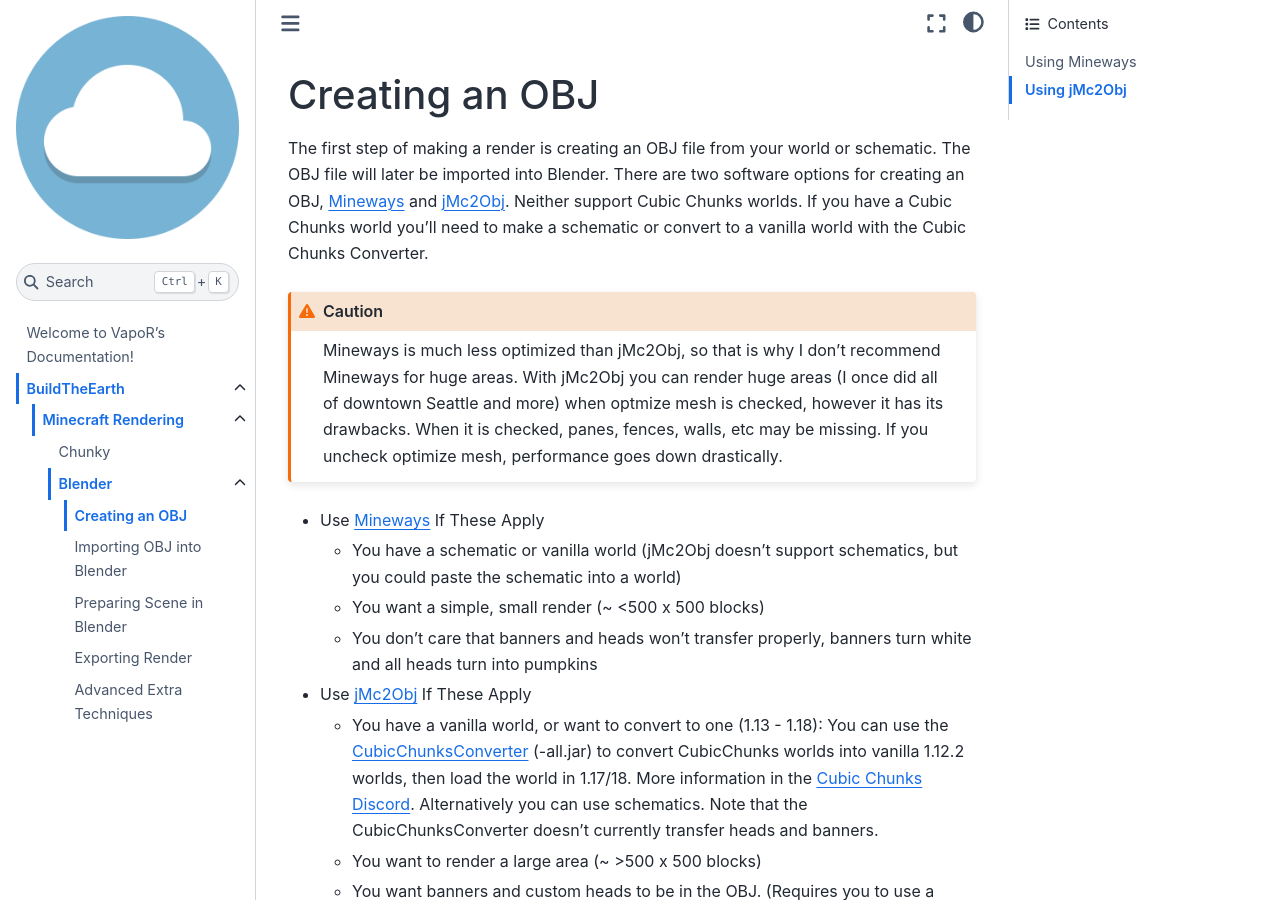
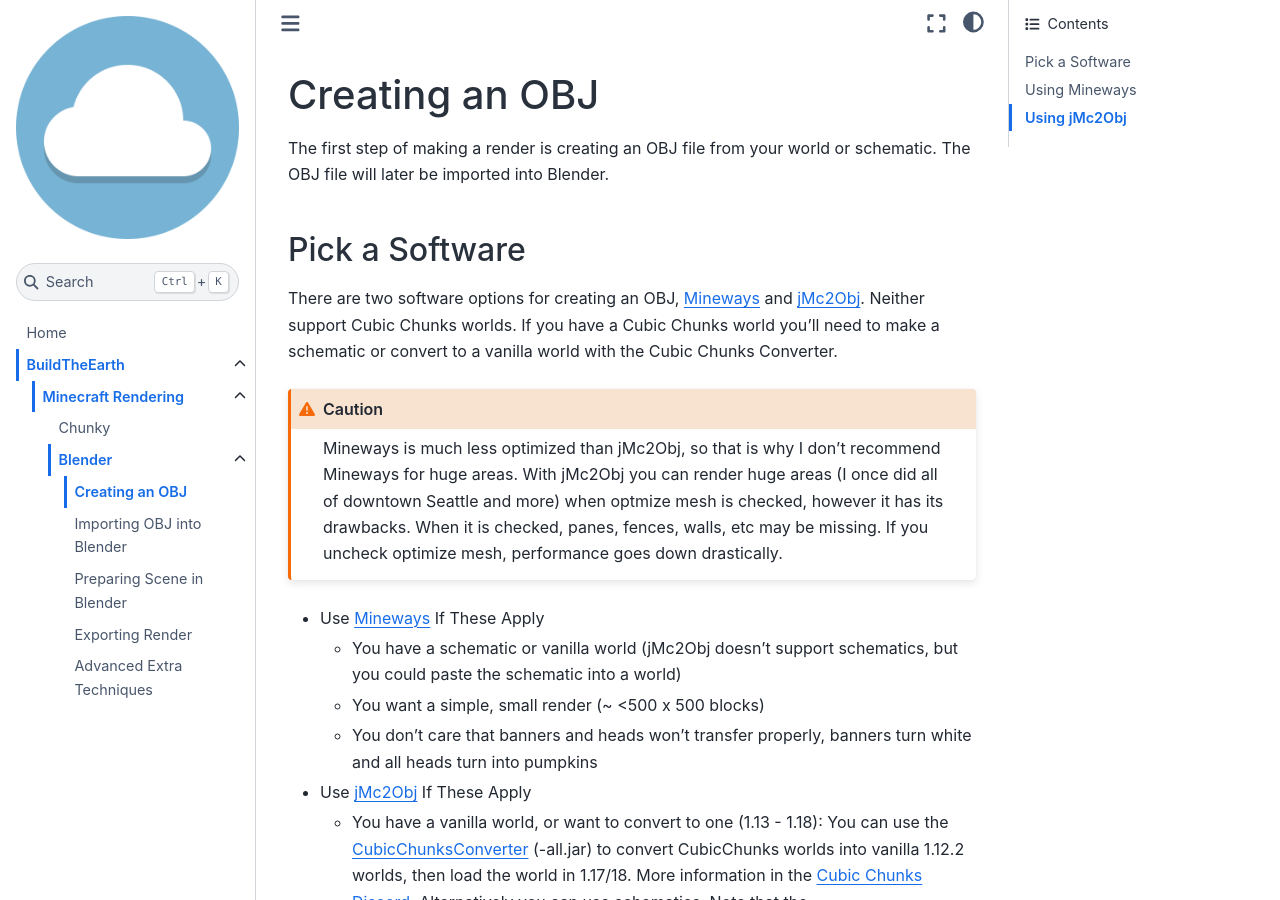
Before and after one commit to yyrichy/documentation, a Sphinx documentation site: the page built from source/buildtheearth/rendering/blender/creating-obj.md, in a window 1280 px wide and 900 px high. Built offline with Sphinx 7.4.7 and the Sphinx Book theme 1.1.4, drawn with Linux system fonts in a browser that asks for light colours.

Commit message:
update creating obj and rename welcome to home

````diff
--- a/source/buildtheearth/rendering/blender/creating-obj.md
+++ b/source/buildtheearth/rendering/blender/creating-obj.md
@@ -8,7 +8,12 @@
 
 # Creating an OBJ
 
-The first step of making a render is creating an OBJ file from your world or schematic. The OBJ file will later be imported into Blender. There are two software options for creating an OBJ, [Mineways](#using-mineways) and [jMc2Obj](#using-jmc2obj). Neither support Cubic Chunks worlds. If you have a Cubic Chunks world you'll need to make a schematic or convert to a vanilla world with the Cubic Chunks Converter.
+The first step of making a render is creating an OBJ file from your world or schematic. The OBJ file will later be imported into Blender.
+
+## Pick a Software
+
+There are two software options for creating an OBJ, [Mineways](#using-mineways) and [jMc2Obj](#using-jmc2obj). Neither support Cubic Chunks worlds. If you have a Cubic Chunks world you'll need to make a schematic or convert to a vanilla world with the Cubic Chunks Converter.
+
 ```eval_rst
 .. caution::
    Mineways is much less optimized than jMc2Obj, so that is why I don't recommend Mineways for huge areas. With jMc2Obj you can render huge areas (I once did all of downtown Seattle and more) when optmize mesh is checked, however it has its drawbacks. When it is checked, panes, fences, walls, etc may be missing. If you uncheck optimize mesh, performance goes down drastically.
--- a/source/index.md
+++ b/source/index.md
@@ -1,11 +1,11 @@
 <!---
-title: Index
+title: Home
 path: /
 version: 1.0.0
 authors:
   - @VapoR
 --->
-# Welcome to VapoR's Documentation!
+# Home
 ```eval_rst
 .. note:: Ask @rypr#0807 on Discord if you have questions!
 .. toctree::
````
